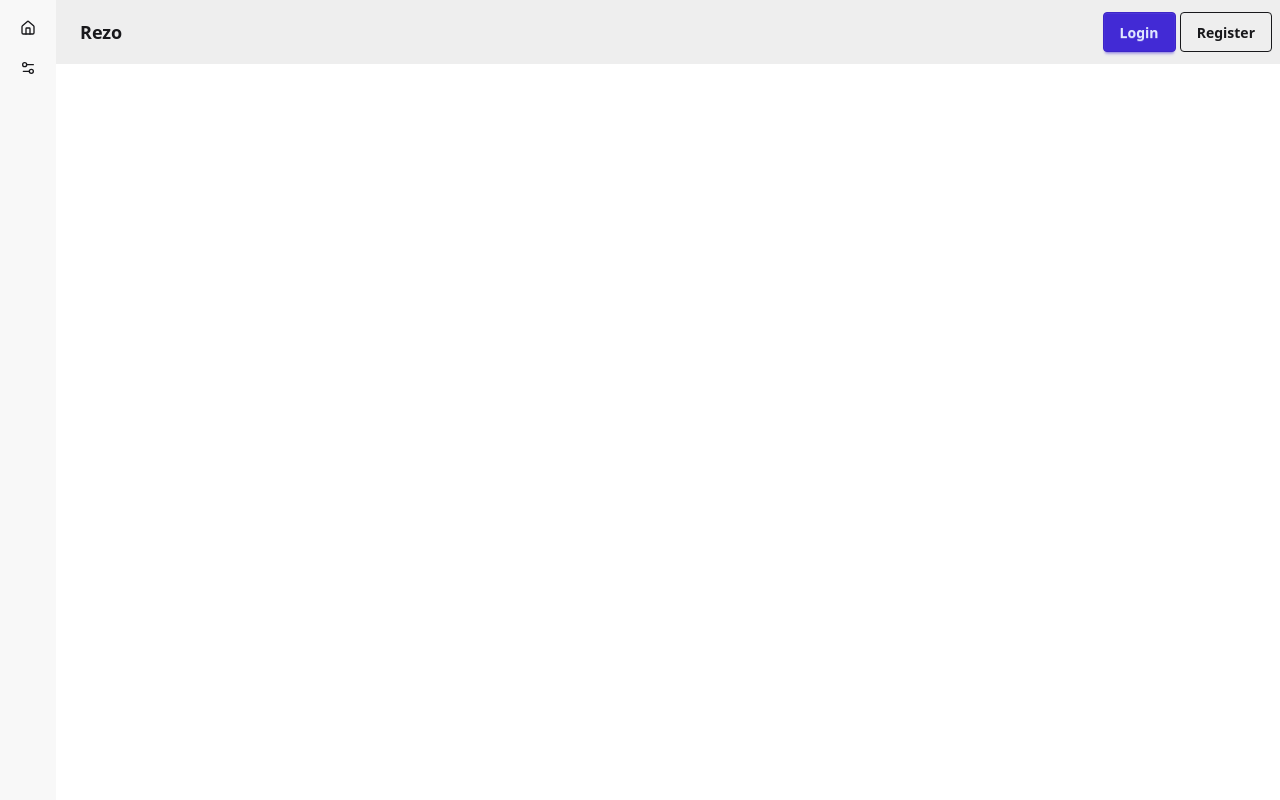
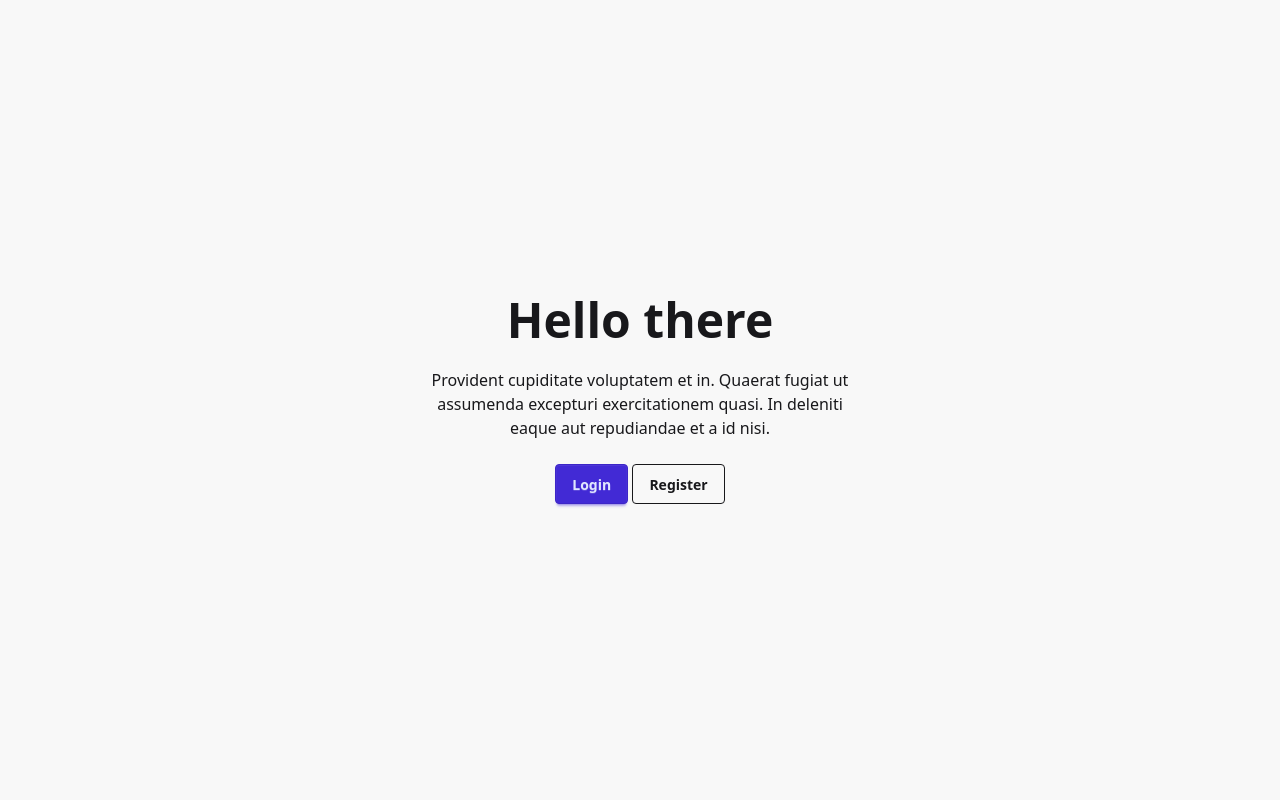
Before and after one commit to PrinceRuselBStaMaria/Rezo, a Django app: page / in a window 1280 px wide. Run offline with Django 5.2, Linux system fonts and the light colour scheme.

Commit message:
Add temporary home page before bossing

```diff
--- a/static/css/output.css
+++ b/static/css/output.css
@@ -18,6 +18,8 @@
     --text-lg--line-height: calc(1.75 / 1.125);
     --text-3xl: 1.875rem;
     --text-3xl--line-height: calc(2.25 / 1.875);
+    --text-5xl: 3rem;
+    --text-5xl--line-height: 1;
     --font-weight-semibold: 600;
     --font-weight-bold: 700;
     --radius-lg: 0.5rem;
@@ -1473,11 +1475,35 @@
   .left-4 {
     left: calc(var(--spacing) * 4);
   }
+  .hero-content {
+    @layer daisyui.l1.l2.l3 {
+      isolation: isolate;
+      display: flex;
+      max-width: 80rem;
+      align-items: center;
+      justify-content: center;
+      gap: calc(0.25rem * 4);
+      padding: calc(0.25rem * 4);
+    }
+  }
   .z-50 {
     z-index: 50;
   }
   .col-12 {
     grid-column: 12;
+  }
+  .hero {
+    @layer daisyui.l1.l2.l3 {
+      display: grid;
+      width: 100%;
+      place-items: center;
+      background-size: cover;
+      background-position: center;
+      & > * {
+        grid-column-start: 1;
+        grid-row-start: 1;
+      }
+    }
   }
   .drawer-content {
     @layer daisyui.l1.l2.l3 {
@@ -1924,6 +1950,9 @@
   .py-5 {
     padding-block: calc(var(--spacing) * 5);
   }
+  .py-6 {
+    padding-block: calc(var(--spacing) * 6);
+  }
   .pt-4 {
     padding-top: calc(var(--spacing) * 4);
   }
@@ -1942,6 +1971,10 @@
   .text-3xl {
     font-size: var(--text-3xl);
     line-height: var(--tw-leading, var(--text-3xl--line-height));
+  }
+  .text-5xl {
+    font-size: var(--text-5xl);
+    line-height: var(--tw-leading, var(--text-5xl--line-height));
   }
   .text-lg {
     font-size: var(--text-lg);
--- a/templates/index.html
+++ b/templates/index.html
@@ -13,24 +13,14 @@
 </head>
 
 <body>
-    <div class="drawer lg:drawer-open">
-        <input id="my-drawer" type="checkbox" class="drawer-toggle" />
-        <div class="drawer-content">
-            <!-- Navbar -->
-            <nav class="navbar w-full bg-base-300">
-                <label for="my-drawer" aria-label="open sidebar" class="btn btn-square btn-ghost lg:hidden">
-                    <!-- Sidebar toggle icon -->
-                    <svg xmlns="http://www.w3.org/2000/svg" viewBox="0 0 24 24" stroke-linejoin="round"
-                        stroke-linecap="round" stroke-width="2" fill="none" stroke="currentColor"
-                        class="my-1.5 inline-block size-4">
-                        <path d="M4 4m0 2a2 2 0 0 1 2 -2h12a2 2 0 0 1 2 2v12a2 2 0 0 1 -2 2h-12a2 2 0 0 1 -2 -2z">
-                        </path>
-                        <path d="M9 4v16"></path>
-                        <path d="M14 10l2 2l-2 2"></path>
-                    </svg>
-                </label>
-                <div class="px-4 font-bold text-lg">Rezo</div>
-                <div class="flex-1"></div>
+    <div class="hero bg-base-200 min-h-screen">
+        <div class="hero-content text-center">
+            <div class="max-w-md">
+                <h1 class="text-5xl font-bold">Hello there</h1>
+                <p class="py-6">
+                    Provident cupiditate voluptatem et in. Quaerat fugiat ut assumenda excepturi exercitationem
+                    quasi. In deleniti eaque aut repudiandae et a id nisi.
+                </p>
                 <div class="flex-none gap-2">
                     {% if user.is_authenticated %}
                     <div class="dropdown dropdown-end">
@@ -49,88 +39,9 @@
                     <a href="{% url 'register' %}" class="btn btn-outline">Register</a>
                     {% endif %}
                 </div>
-            </nav>
-
-            <!-- Messages -->
-            {% if messages %}
-            <div class="p-4">
-                {% for message in messages %}
-                <div class="alert alert-{% if message.tags %}{{ message.tags }}{% else %}info{% endif %}">
-                    {{ message }}
-                </div>
-                {% endfor %}
-            </div>
-            {% endif %}
-
-            <!-- Page content here -->
-            <div class="p-4">
-                {% block content %}
-                <!-- Page content goes here -->
-                {% endblock %}
-            </div>
-        </div>
-
-        <div class="drawer-side is-drawer-close:overflow-visible">
-            <label for="my-drawer" aria-label="close sidebar" class="drawer-overlay"></label>
-            <div class="flex min-h-full flex-col items-start bg-base-200 is-drawer-close:w-14 is-drawer-open:w-64">
-                <!-- Sidebar content here -->
-                <ul class="menu w-full grow">
-                    <!-- List item -->
-                    <li>
-                        <a href="{% url 'home' %}" class="is-drawer-close:tooltip is-drawer-close:tooltip-right"
-                            data-tip="Home">
-                            <!-- Home icon -->
-                            <svg xmlns="http://www.w3.org/2000/svg" viewBox="0 0 24 24" stroke-linejoin="round"
-                                stroke-linecap="round" stroke-width="2" fill="none" stroke="currentColor"
-                                class="my-1.5 inline-block size-4">
-                                <path d="M15 21v-8a1 1 0 0 0-1-1h-4a1 1 0 0 0-1 1v8"></path>
-                                <path
-                                    d="M3 10a2 2 0 0 1 .709-1.528l7-5.999a2 2 0 0 1 2.582 0l7 5.999A2 2 0 0 1 21 10v9a2 2 0 0 1-2 2H5a2 2 0 0 1-2-2z">
-                                </path>
-                            </svg>
-                            <span class="is-drawer-close:hidden">Home</span>
-                        </a>
-                    </li>
-
-                    <!-- List item -->
-                    <li>
-                        <a href="{% url 'asset_list' %}" class="is-drawer-close:tooltip is-drawer-close:tooltip-right"
-                            data-tip="Equipment">
-                            <!-- Equipment icon -->
-                            <svg xmlns="http://www.w3.org/2000/svg" viewBox="0 0 24 24" stroke-linejoin="round"
-                                stroke-linecap="round" stroke-width="2" fill="none" stroke="currentColor"
-                                class="my-1.5 inline-block size-4">
-                                <path d="M20 7h-9"></path>
-                                <path d="M14 17H5"></path>
-                                <circle cx="17" cy="17" r="3"></circle>
-                                <circle cx="7" cy="7" r="3"></circle>
-                            </svg>
-                            <span class="is-drawer-close:hidden">Available Equipment</span>
-                        </a>
-                    </li>
-
-                    {% if user.is_authenticated %}
-                    <li>
-                        <a href="{% url 'my_borrowings' %}"
-                            class="is-drawer-close:tooltip is-drawer-close:tooltip-right" data-tip="My Borrowings">
-                            <!-- Borrowings icon -->
-                            <svg xmlns="http://www.w3.org/2000/svg" viewBox="0 0 24 24" stroke-linejoin="round"
-                                stroke-linecap="round" stroke-width="2" fill="none" stroke="currentColor"
-                                class="my-1.5 inline-block size-4">
-                                <path d="M9 5H7a2 2 0 0 0-2 2v12a2 2 0 0 0 2 2h10a2 2 0 0 0 2-2V7a2 2 0 0 0-2-2h-2">
-                                </path>
-                                <path d="M9 5a2 2 0 0 0 2 2h2a2 2 0 0 0 2-2M9 5a2 2 0 0 1 2-2h2a2 2 0 0 1 2 2"></path>
-                            </svg>
-                            <span class="is-drawer-close:hidden">My Borrowings</span>
-                        </a>
-                    </li>
-                    {% endif %}
-                </ul>
             </div>
         </div>
     </div>
-
-    {% block extra_js %}{% endblock %}
 </body>
 
 </html>
```
